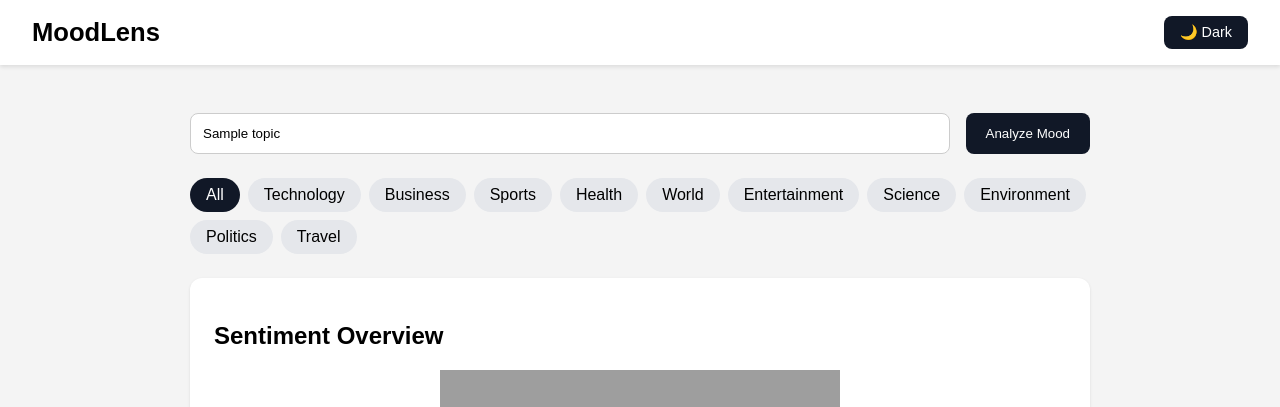
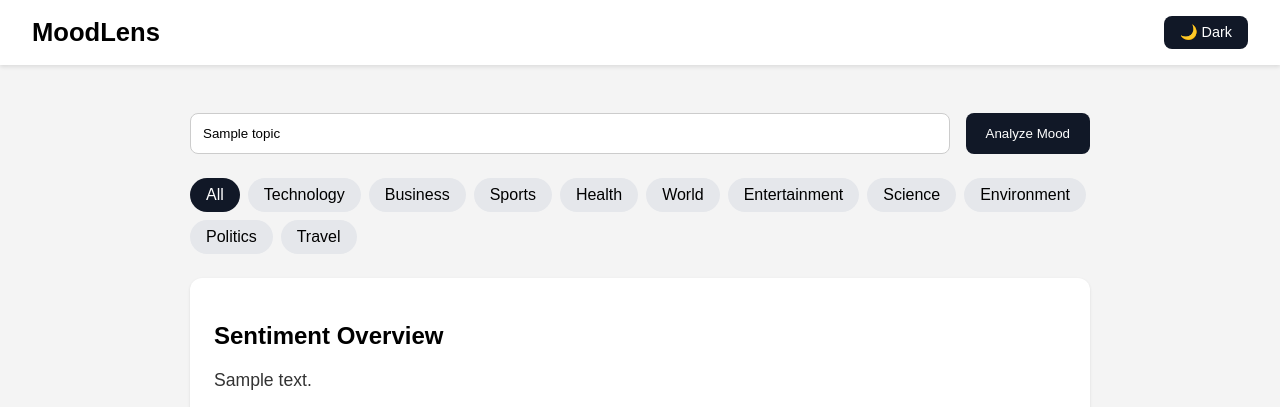
Before and after one commit to jesusbenitez08/MoodLens, a Flask app: template templates/index.html in a window 1280 px wide. Shown: the top 407 px of the page. Run offline with Flask 3, Linux system fonts and the light colour scheme; the template is opened without the code that fills it: most values are stand-ins (such as "Sample title", 1, 10 or a date in 2020); a map, chart or similar area stays blank; grey boxes are pictures that could not be loaded.

Commit message:
Added summary line and fixed tests

```diff
--- a/app.py
+++ b/app.py
@@ -17,7 +17,7 @@ def index():
         if topic:
             articles = get_news(topic)
             if articles:
-                mood_counts, analyzed = analyze_sentiments(articles)
+                mood_counts, analyzed, summary = analyze_sentiments(articles)
                 chart_path = show_chart(mood_counts, topic)
 
                 mood_data = {
@@ -31,6 +31,7 @@ def index():
         articles=articles,
         chart_path=chart_path,
         topic=topic,
+        summary=summary,
     )
 
 if __name__ == "__main__":
--- a/main.py
+++ b/main.py
@@ -44,15 +44,23 @@ def analyze_sentiments(articles):
         else:
             results["NEUTRAL"] += 1
 
+            # test for summary line
         analyzed.append({
             "title": title,
             "label": label,
             "score": round(result["score"], 2),
-            "url": article.get("url", "#"),
-            "description": article.get("description", "No description available.")
+            "description": article.get("description", ""),
+            "url": article.get("url", "#")
         })
 
-    return results, analyzed
+    total=sum(results.values())
+    summary=""
+    if total>0:
+        positive_pct=round((results["POSITIVE"]/total)*100,1)
+        summary=f"News on this topic today is approximately {positive_pct}% positive."
+
+    return results, analyzed, summary
+
 
 # chart
 def show_chart(results, topic):
--- a/static/styles.css
+++ b/static/styles.css
@@ -233,3 +233,16 @@ body.dark-mode .open-btn {
 body.dark-mode .open-btn:hover {
   background: #d1d5db;
 }
+
+
+/* summary line test */
+.summary-line {
+  font-size: 1.1rem;
+  font-weight: 500;
+  margin-bottom: 1rem;
+  color: #333;
+}
+
+body.dark-mode .summary-line{
+    color:#e4e4e7;
+}
--- a/templates/index.html
+++ b/templates/index.html
@@ -36,6 +36,11 @@
   <section class="overview">
     <div class="chart-card">
       <h2>Sentiment Overview</h2>
+
+      {% if summary %}
+        <p class="summary-line">{{ summary }}</p>
+      {% endif %}
+
       <img src="{{ chart_path }}" alt="Mood Chart" class="chart-image">
       <ul class="mood-list">
         <li><span class="dot positive"></span> Positive: {{ mood_data.results["POSITIVE"] }}</li>
```
Also changed, not shown: static/business_mood_chart.png, static/pets_mood_chart.png (added), static/travel_mood_chart.png.
